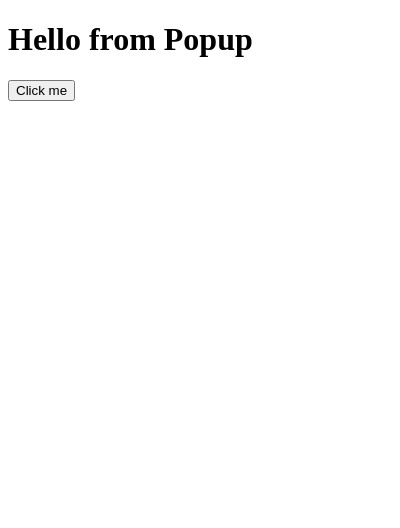
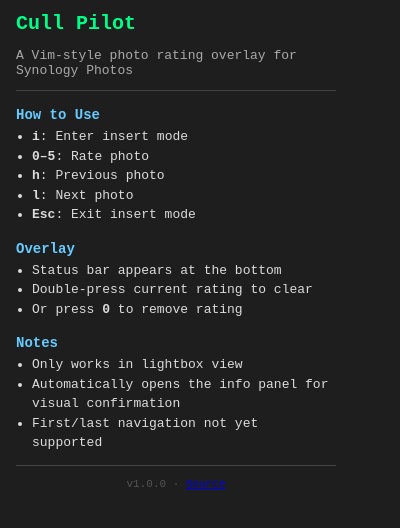
Before and after one commit to Deadlypinfish/CullPilot, a browser extension: page public/popup.html in a window 400 px wide. Drawn offline with Linux system fonts and the light colour scheme.

Commit message:
feat:popup instructions, manifest url matching, updated README.md

```diff
--- /dev/null
+++ b/docs/style.css
@@ -0,0 +1,50 @@
+body {
+  font-family: system-ui, sans-serif;
+  background: #fdfdfd;
+  color: #222;
+  max-width: 720px;
+  margin: 0 auto;
+  padding: 2rem;
+  line-height: 1.6;
+}
+
+h1 {
+  font-size: 2.5rem;
+  margin-bottom: 0.2em;
+}
+
+.tagline {
+  font-size: 1.2rem;
+  color: #666;
+  margin-bottom: 2rem;
+}
+
+h2 {
+  margin-top: 2rem;
+  font-size: 1.5rem;
+  border-bottom: 2px solid #ddd;
+  padding-bottom: 0.2em;
+}
+
+code {
+  background: #f4f4f4;
+  padding: 0.1em 0.3em;
+  border-radius: 4px;
+  font-family: monospace;
+}
+
+a {
+  color: #007acc;
+  text-decoration: none;
+}
+
+a:hover {
+  text-decoration: underline;
+}
+
+footer {
+  margin-top: 3rem;
+  text-align: center;
+  font-size: 0.9rem;
+  color: #555;
+}
--- /dev/null
+++ b/public/popup.css
@@ -0,0 +1,54 @@
+body {
+  margin: 0;
+  padding: 0;
+  font-family: monospace;
+  background-color: #1e1e1e;
+  color: #dcdcdc;
+}
+
+.container {
+  padding: 12px 16px;
+  max-width: 320px;
+}
+
+h1 {
+  font-size: 20px;
+  margin: 0;
+  color: #00ff88;
+}
+
+.tagline {
+  font-size: 13px;
+  color: #aaa;
+  margin-bottom: 12px;
+}
+
+h2 {
+  font-size: 14px;
+  color: #66ccff;
+  margin-top: 16px;
+  margin-bottom: 4px;
+}
+
+ul {
+  margin: 0 0 12px 16px;
+  padding: 0;
+}
+
+li {
+  font-size: 13px;
+  line-height: 1.5em;
+}
+
+hr {
+  border: none;
+  border-top: 1px solid #444;
+  margin: 12px 0;
+}
+
+.footer {
+  font-size: 11px;
+  color: #555;
+  text-align: center;
+  margin-top: 10px;
+}
--- a/public/popup.html
+++ b/public/popup.html
@@ -1,12 +1,42 @@
 <!DOCTYPE html>
 <html lang="en">
-  <head>
-    <meta charset="UTF-8" />
-    <title>Popup</title>
-  </head>
-  <body>
-    <h1>Hello from Popup</h1>
-    <button id="clickme">Click me</button>
-    <script type="module" src="./popup.js"></script>
-  </body>
+<head>
+  <meta charset="UTF-8" />
+  <title>Cull Pilot</title>
+  <link rel="stylesheet" href="popup.css" />
+</head>
+<body>
+  <div class="container">
+    <h1>Cull Pilot</h1>
+    <p class="tagline">A Vim-style photo rating overlay for Synology Photos</p>
+
+    <hr />
+
+    <h2>How to Use</h2>
+    <ul>
+      <li><strong>i</strong>: Enter insert mode</li>
+      <li><strong>0–5</strong>: Rate photo</li>
+      <li><strong>h</strong>: Previous photo</li>
+      <li><strong>l</strong>: Next photo</li>
+      <li><strong>Esc</strong>: Exit insert mode</li>
+    </ul>
+
+    <h2>Overlay</h2>
+    <ul>
+      <li>Status bar appears at the bottom</li>
+      <li>Double-press current rating to clear</li>
+      <li>Or press <strong>0</strong> to remove rating</li>
+    </ul>
+
+    <h2>Notes</h2>
+    <ul>
+      <li>Only works in lightbox view</li>
+      <li>Automatically opens the info panel for visual confirmation</li>
+      <li>First/last navigation not yet supported</li>
+    </ul>
+
+    <hr />
+    <p class="footer">v1.0.0 · <a href="https://github.com/Deadlypinfish/CullPilot" target="_blank">Source</a></p>
+  </div>
+</body>
 </html>
--- a/src/content.ts
+++ b/src/content.ts
@@ -5,7 +5,8 @@ console.log('[Cull Pilot] script loaded');
 let insertMode = false;
 
 const defaultOverlayMessage =
-  '% -- INSERT MODE -- [1–5] to rate, [h] for Prev, [l] for Next, [Esc] to quit';
+  //'% -- INSERT MODE -- [1–5] to rate, [h] for Prev, [l] for Next, [Esc] to quit';
+  '-- INSERT MODE --';
 
 let overlayStatusSuffix = '';
 let overlayResetTimer: number | undefined;
@@ -52,7 +53,7 @@ function updateOverlayText(prefix = defaultOverlayMessage): void {
 
 // Show a suffix temporarily, then revert
 function setTemporarySuffix(message: string, durationMs = 1500): void {
-  overlayStatusSuffix = ` - ${message}`;
+  overlayStatusSuffix = ` ${message}`;
   updateOverlayText();
 
   if (overlayResetTimer) clearTimeout(overlayResetTimer);
```
Also changed, not shown: docs/index.html (added, +73 -0 lines), README.md, public/manifest.json, 1 other file.
